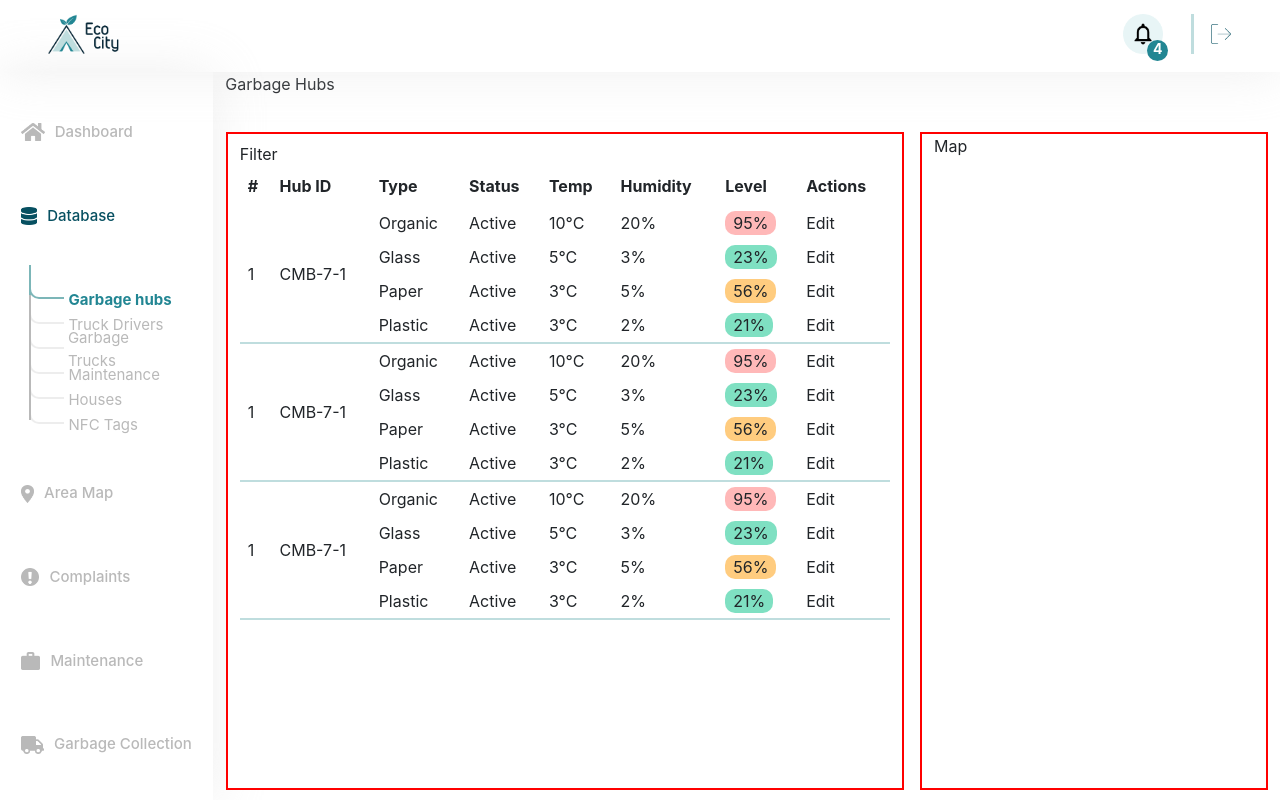
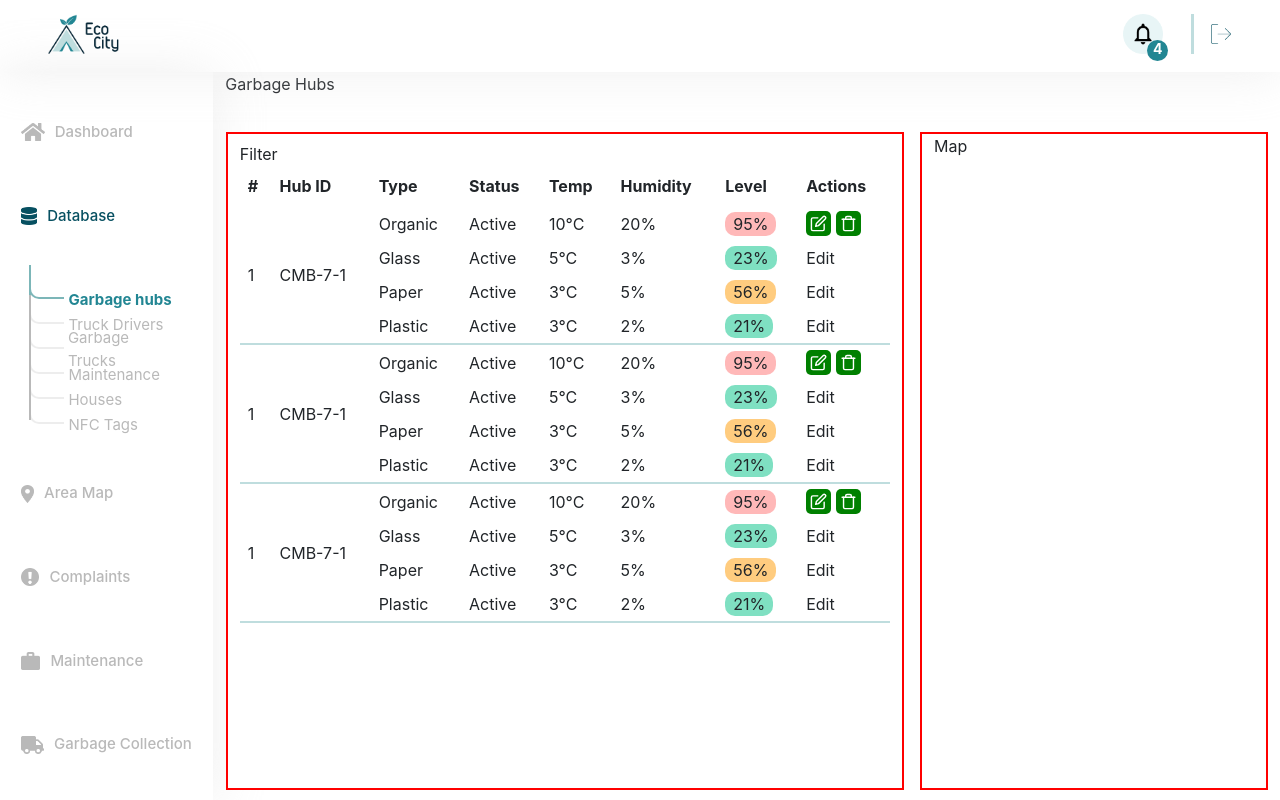
Before and after one commit to IsuruVihan/EcoCity, a React (Create React App) app in the folder admin/: page /database/garbage-hubs in a window 1280 px wide. Built offline with nearby package versions, Linux system fonts and the light colour scheme.

Commit message:
Added action icons

```diff
--- a/admin/src/assets/styles/Database/GarbageHubs/GarbageHubs.css
+++ b/admin/src/assets/styles/Database/GarbageHubs/GarbageHubs.css
@@ -7,6 +7,20 @@
 
 .garbage-hubs-table tbody tr {
     /*border: 0 none transparent !important;*/
+}
+.action-item-group{
+    display: flex;
+    justify-content: space-between;
+    width: 55px;
+}
+.action-item-group svg{
+    font-size: 25px;
+    padding-right: 4px;
+    padding-left: 4px;
+    background-color: green;
+    border-radius: 5px;
+    color: white;
+
 }
 
 .level-warning {
--- a/admin/src/pages/Database/GarbageHubs/tables/GarbageHubsTable.js
+++ b/admin/src/pages/Database/GarbageHubs/tables/GarbageHubsTable.js
@@ -4,6 +4,7 @@
 import GarbageHubDetailsModal from "../modals/GarbageHubDetailsModal";
 import UpdateGarbageHubModal from "../modals/UpdateGarbageHubModal";
 import GarbageHubsTableItem from "./GarbageHubsTableItem";
+import {FiEdit} from "react-icons/fi";
 
 const GarbageHubsTable = () => {
     return (
--- a/admin/src/pages/Database/GarbageHubs/tables/GarbageHubsTableItem.js
+++ b/admin/src/pages/Database/GarbageHubs/tables/GarbageHubsTableItem.js
@@ -1,5 +1,6 @@
 import React, {Fragment} from 'react';
 import {Row, Table} from "react-bootstrap";
+import {FiEdit, FiTrash} from "react-icons/fi";
 
 
 const GarbageHubsTableItem = () => {
@@ -25,7 +26,13 @@
                 <td>10&deg;C</td>
                 <td>20%</td>
                 <td><label className={getFillLevelClasses(95)}>95%</label></td>
-                <td>Edit</td>
+                <td>
+                    <div className='action-item-group'>
+                        <FiEdit/>
+                        <FiTrash/>
+                    </div>
+
+                </td>
             </tr>
             <tr>
                 <td>Glass</td>
```
